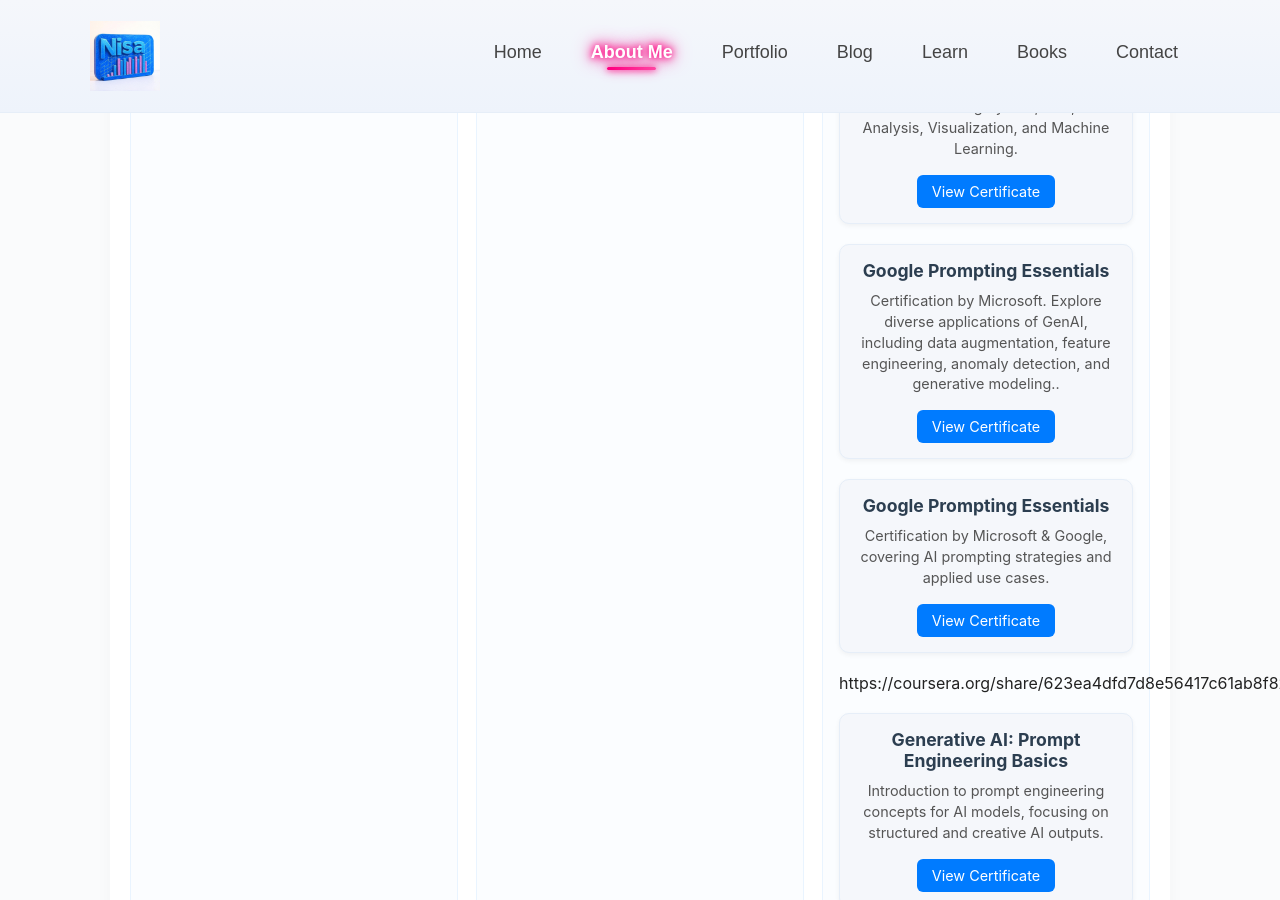
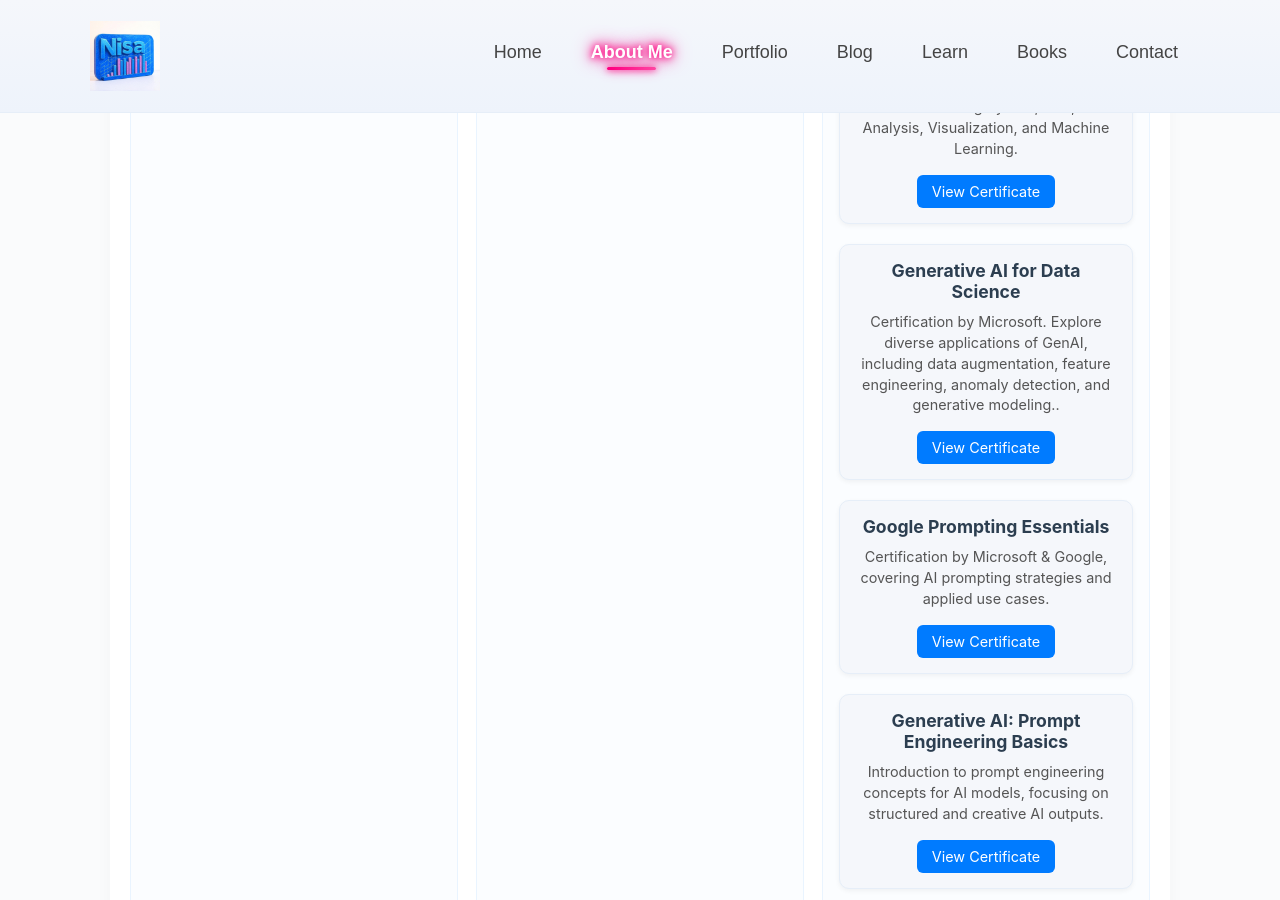
Before and after one commit to tabassumunnisa19/My_Personal_Website, a Jekyll site: the page about.html, which Jekyll copies as it is, in a window 1280 px wide and 900 px high, scrolled down 767 px. Built offline with Jekyll 4.4.1, drawn with Linux system fonts in a browser that asks for light colours.

Commit message:
Update about.html

```diff
--- a/about.html
+++ b/about.html
@@ -71,7 +71,7 @@
     </div>
  <!-- Generative AI for Data Science -->
     <div class="cert-card">
-      <h3>Google Prompting Essentials</h3>
+      <h3>Generative AI for Data Science</h3>
       <p>Certification by Microsoft. Explore diverse applications of GenAI, including data augmentation, feature engineering, anomaly detection, and generative modeling..</p>
       <a href="https://coursera.org/share/623ea4dfd7d8e56417c61ab8f8289ec2" target="_blank" class="cert-btn">View Certificate</a>
     </div>
@@ -81,7 +81,7 @@
       <h3>Google Prompting Essentials</h3>
       <p>Certification by Microsoft & Google, covering AI prompting strategies and applied use cases.</p>
       <a href="https://coursera.org/share/e79f2d25845d224dcbe6559380f2189e" target="_blank" class="cert-btn">View Certificate</a>
-    </div> https://coursera.org/share/623ea4dfd7d8e56417c61ab8f8289ec2
+    </div>
 
     <!-- Generative AI Prompt Engineering Basics -->
     <div class="cert-card">
```
